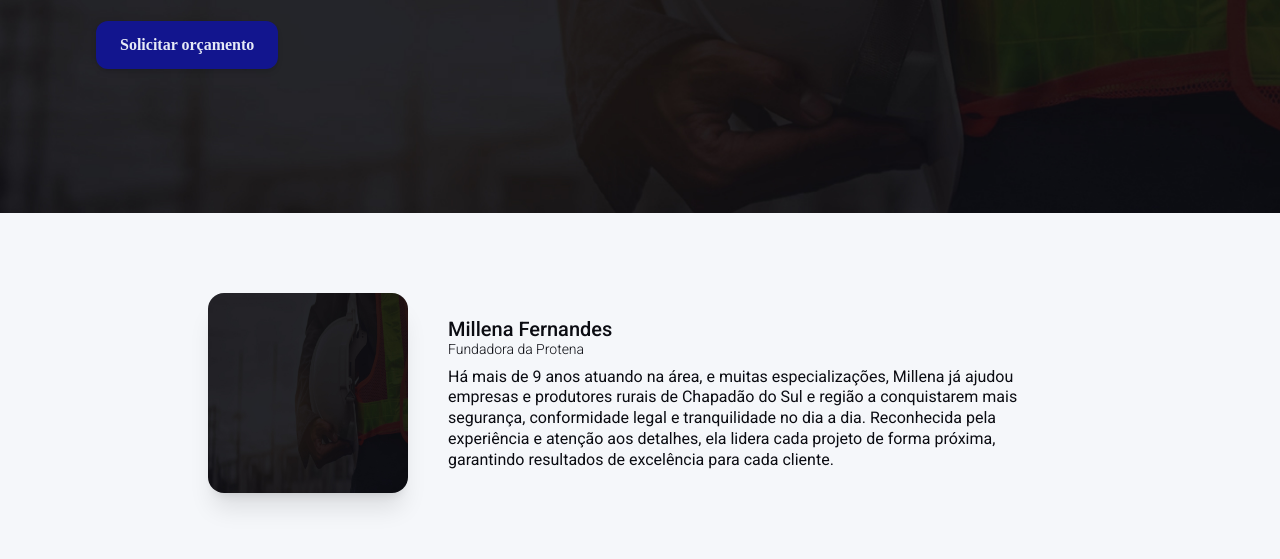
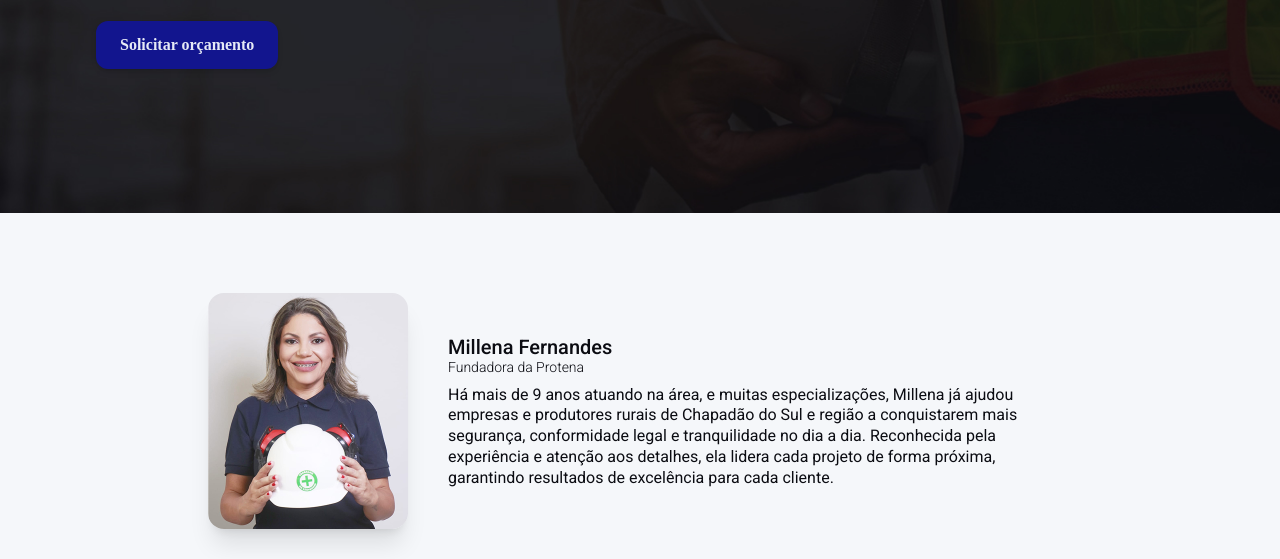
Before and after one commit to Julio-o-Julio/protena-dist, a plain HTML site: page index.html in a window 1280 px wide. Shown: the part 393-952 px from the top of the page. Drawn offline with Linux system fonts and the light colour scheme; a script that the page names is missing; a web font is replaced by a local one.

Commit message:
feat: alterações da foto da Millena concluidas

```diff
--- a/index.html
+++ b/index.html
@@ -131,8 +131,8 @@
         class="relative max-w-screen-xl px-4 pt-40 mx-auto flex flex-col sm:flex-row justify-center items-center gap-4 md:gap-10"
       >
         <img
-          class="w-[200px] h-[200px] rounded-2xl shadow-xl"
-          src="./assets/img-fundo-hero.jpg"
+          class="w-[200px] rounded-2xl shadow-xl"
+          src="./assets/photo-millena-fundadora.jpg"
           alt="Foto da fundadora da Protena, chamada Millena Fernandes"
         />
         <div class="sm:w-fit md:max-w-1/2 text-center sm:text-start">
```
Also changed, not shown: assets/photo-millena-fundadora.jpg (added).
